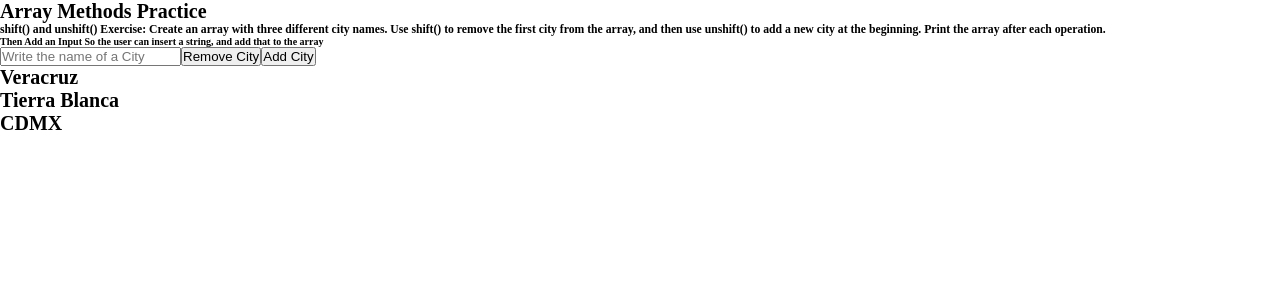
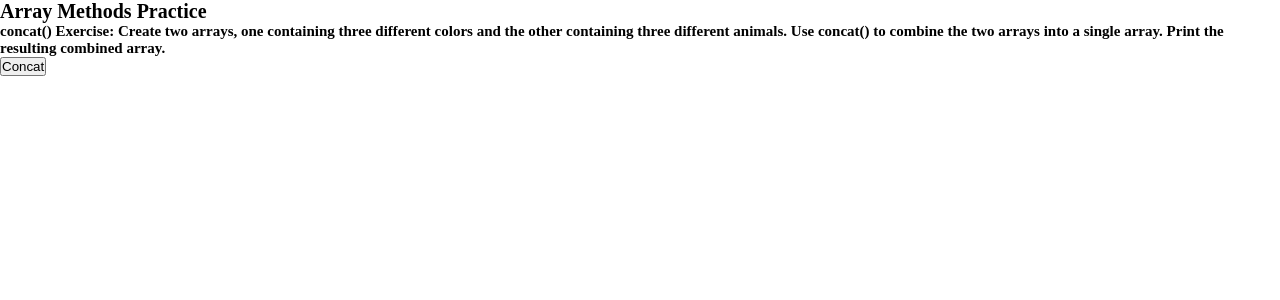
Before and after one commit to Carlos-Pretelin/JS-Puzzle, a React app: page / in a window 1280 px wide. Shown: the top 300 px of the page. Built offline with nearby package versions, Linux system fonts and the light colour scheme.

Commit message:
concat exercise completed

```diff
--- a/src/components/ArrayMethods/ArrayMethods.jsx
+++ b/src/components/ArrayMethods/ArrayMethods.jsx
@@ -1,6 +1,7 @@
 import React, {useEffect, useState} from 'react'
 import PushPop from './PushPop/PushPop'
 import ShiftUnshift from './ShiftUnshift/ShiftUnshift'
+import Concat from './Concat/Concat'
 
 const ArrayMethods = () => {
 
@@ -11,11 +12,9 @@ const ArrayMethods = () => {
         <h1>Array Methods Practice</h1>
 
         {/* <PushPop/> */}
-        <ShiftUnshift/>
+        {/* <ShiftUnshift/> */}
 
-        <div className='method-item'>
-
-        </div>
+        <Concat/>
 
 
     </div>
--- /dev/null
+++ b/src/components/ArrayMethods/Concat/Concat.jsx
@@ -0,0 +1,35 @@
+import React from 'react'
+
+const Concat = () => {
+
+    const colors = ["Red", "Blue", "Green"]
+
+    const animals = ["Dog","Cat", "Cow"]
+
+
+    const onConcat = () => {
+        let newArray = colors.concat(animals)
+
+        console.log(newArray)
+    }
+
+  return (
+    <div className='method-item'>
+
+        <h2>
+            concat()
+            Exercise: Create two arrays, one containing three different colors and the other containing three different animals.
+            Use concat() to combine the two arrays into a single array.
+            Print the resulting combined array.
+        </h2>
+
+        <button
+        onClick={() => onConcat()}>
+            Concat
+        </button>
+
+    </div>
+  )
+}
+
+export default Concat
```
